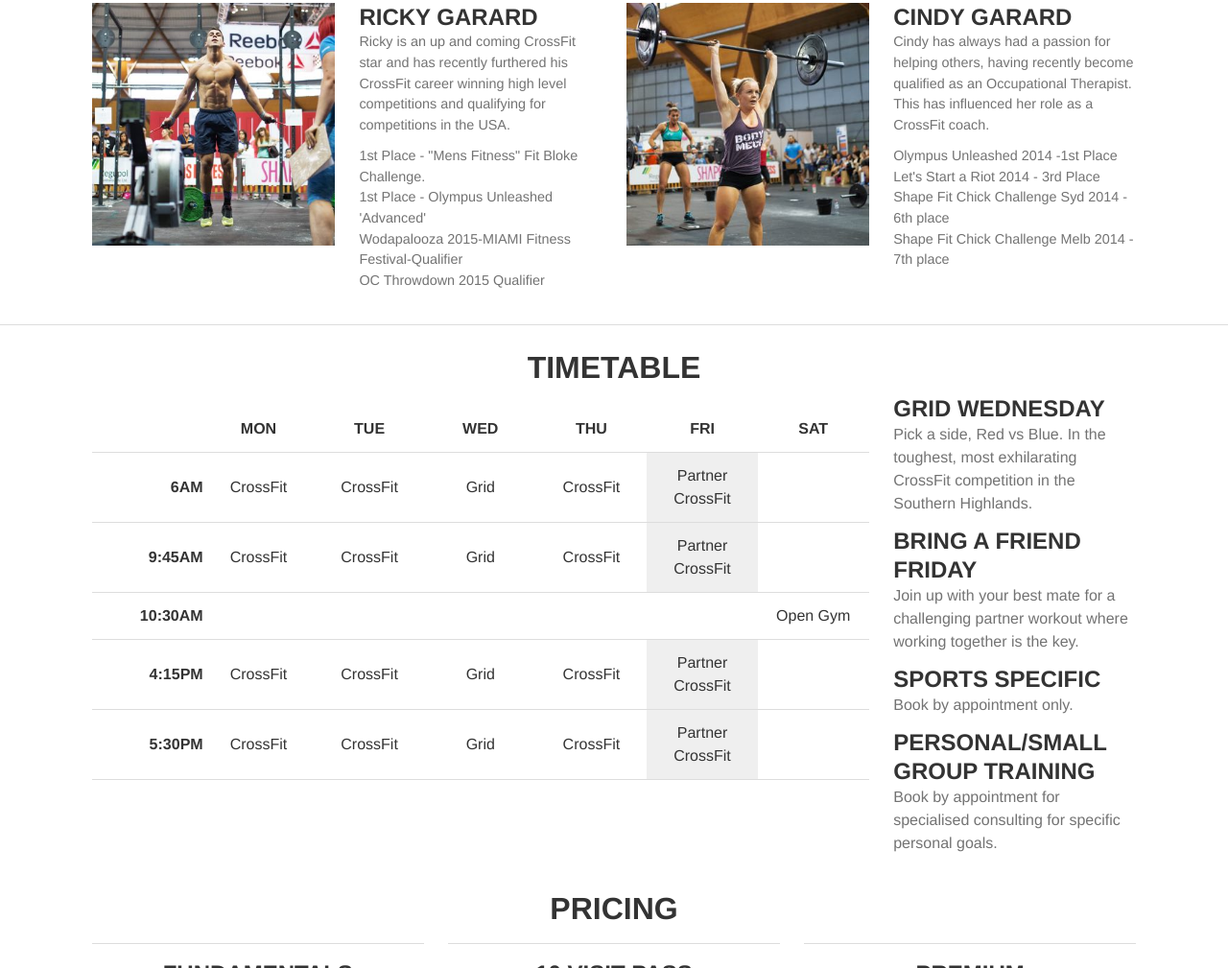
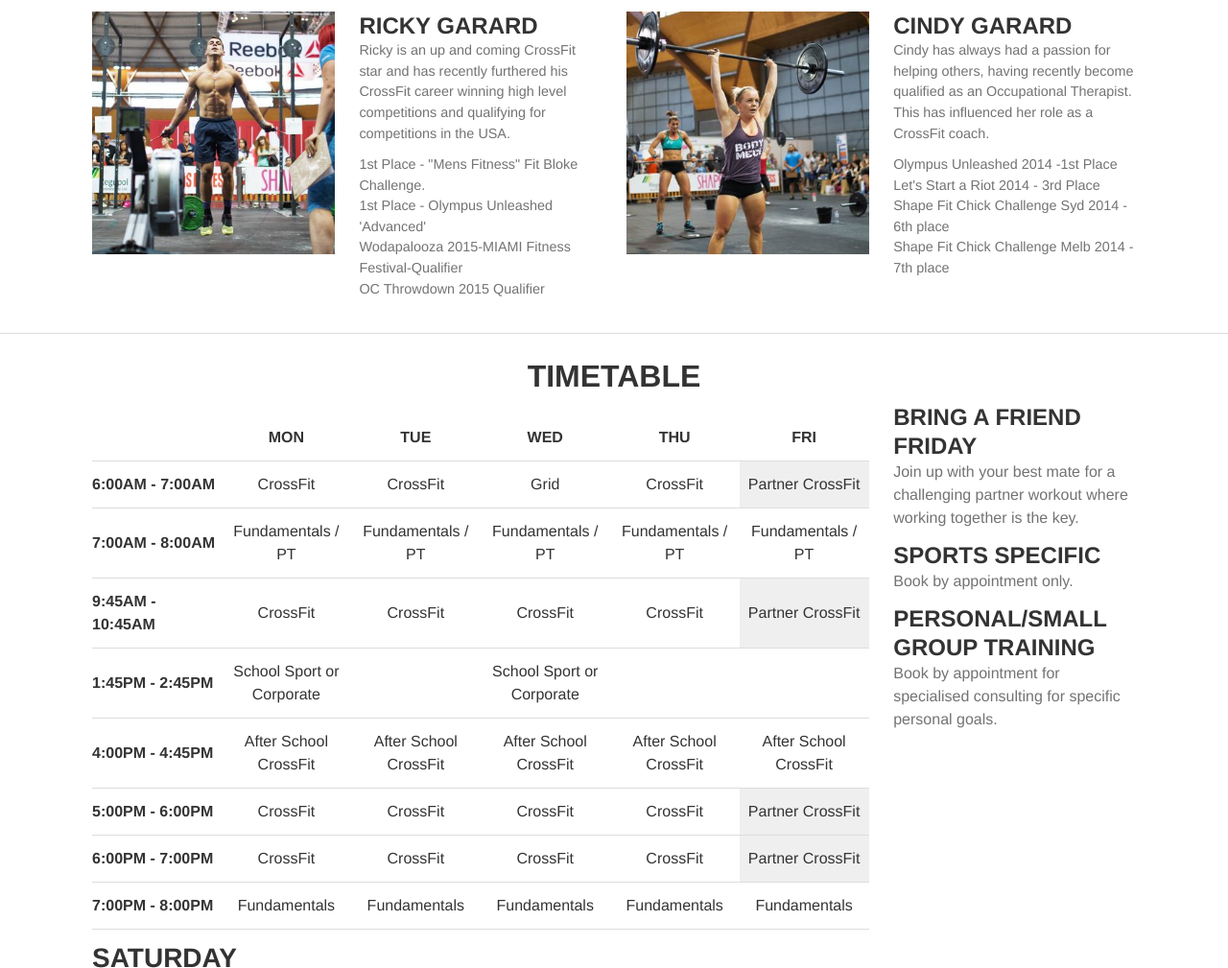
Before and after one commit to carlwoodward/bentoncrossfit, a plain HTML site: page dist/index.html in a window 1280 px wide. Shown: the part 3776-4785 px from the top of the page at 96% size. Drawn offline with Linux system fonts and the light colour scheme; some packages are replaced by stand-ins of ours; a script that the page names is missing.

Commit message:
feat: update copy and timetable for 2016

```diff
--- a/dist/css/app.css
+++ b/dist/css/app.css
@@ -882,9 +882,11 @@ header {
   .timetable tr.days th {
     text-align: center; }
   .timetable th {
-    text-align: right; }
+    text-align: left; }
   .timetable td {
-    text-align: center; }
+    text-overflow: ellipsis;
+    text-align: center;
+    overflow: hidden; }
   .timetable td.grid {
     background: #80BC41;
     color: white; }
--- a/dist/index.html
+++ b/dist/index.html
@@ -98,6 +98,18 @@
         <p>We offer a fun, friendly environment in which to train. You will find kettlebells, dumbbells, wallballs, rowers and plenty of conditioning equipment.</p>
         <p>Our full size rig and 20ft ropes (for climbing) add an extra set of challenges.</p>
       </section>
+      <section>
+        <h2>What You Get</h2>
+        <ul>
+          <li>Become part of a supportive community of like minded individuals</li>
+          <li>20 x classes p/week</li>
+          <li>1 x Specialist workshop p/week</li>
+          <li>1 x Hero workout Saturday's</li>
+          <li>Online Private Educational Forum</li>
+          <li>Highly qualified instructors</li>
+          <li>Professional programming</li>
+        </ul>
+      </section>
     </div>
     <hr />
     <div class="getting-started container" id="free-fundamentals">
@@ -134,21 +146,23 @@
       </div>
       <section class="info">
         <div class="grid">
-          <img src="images/grid.jpg" alt="Grid" /><img src="images/grid-2.jpg" alt="Grid" /><img src="images/immortals.jpg" alt="Immortals" />
+          <img src="images/crossfit-games.jpg" alt="CrossFit Games 2015" /><img src="images/grid-2.jpg" alt="Grid" /><img src="images/immortals.jpg" alt="Immortals" />
         </div>
 
         <h3>Ben Garard</h3>
         <h4>Head Coach</h4>
 
-        <p>Ben is part of the upper echelon of the CrossFit world. He is a regional competitor and is one of the few Australian athletes to be part of the new <a href="https://www.npgl.com/">National Pro Grid League</a> competition. This American-based competition allows Ben to compete side by side with the world's best. It also gives him an opportunity to learn coaching techniques from top CrossFit coaches all around the world.</p>
-        <p>He is a technique expert who can see how to help every different person, provide the right structure and guide and inspire members to perform at their best.</p>
-        <p>Other achievements include:</p>
-        <ul>
-          <li>Winner - Fitbloke Challenge</li>
-          <li>Runner up - OC Throwdown</li>
+        <h2>15th Fittest Man on Earth 2015 at CrossFit Games</h2>
+
+        <ul style="margin-bottom: 21px;">
+          <li>Represented Australia at CrossFit Invitational 2015</li>
+          <li>5th at CrossFit Games Australia Regional 2015</li>
           <li>11th at CrossFit Games Australia Regional 2014</li>
           <li>Part of San Fran Fire NPGL Team</li>
         </ul>
+
+        <p>Ben is one of the best CrossFit competitors in the world. He finished 15th in the 2015 CrossFit Games and represented Australia at the CrossFit Invitational.</p>
+        <p>His approach to fitness is second to none, which is reflected in the results that BentonCrossfit members achieve. Ben prides himself on helping others achieve their goals in fitness goals.</p>
       </section>
       <div class="crew">
         <section class="member">
@@ -190,76 +204,74 @@
             <th>WED</th>
             <th>THU</th>
             <th>FRI</th>
-            <th>SAT</th>
           </tr>
           <tr class="alt">
-            <th>6AM</th>
+            <th>6:00AM - 7:00AM</th>
             <td>CrossFit</td>
             <td>CrossFit</td>
             <td>Grid</td>
             <td>CrossFit</td>
             <td class="free">Partner CrossFit</td>
-            <td>&nbsp;</td>
           </tr>
-          <!-- <tr> -->
-          <!--   <th>9AM</th> -->
-          <!--   <td>&nbsp;</td> -->
-          <!--   <td>&nbsp;</td> -->
-          <!--   <td>&nbsp;</td> -->
-          <!--   <td>&nbsp;</td> -->
-          <!--   <td>&nbsp;</td> -->
-          <!--   <td class="on">Lifting Workshop</td> -->
-          <!-- </tr> -->
+          <tr>
+            <th>7:00AM - 8:00AM</th>
+            <td>Fundamentals / PT</td>
+            <td>Fundamentals / PT</td>
+            <td>Fundamentals / PT</td>
+            <td>Fundamentals / PT</td>
+            <td>Fundamentals / PT</td>
+          </tr>
           <tr class="alt">
-            <th>9:45AM</th>
+            <th>9:45AM - 10:45AM</th>
             <td>CrossFit</td>
             <td>CrossFit</td>
-            <td>Grid</td>
+            <td>CrossFit</td>
             <td>CrossFit</td>
             <td class="free">Partner CrossFit</td>
+          </tr>
+          <tr>
+            <th>1:45PM - 2:45PM</th>
+            <td>School Sport or Corporate</td>
+            <td>&nbsp;</td>
+            <td>School Sport or Corporate</td>
+            <td>&nbsp;</td>
             <td>&nbsp;</td>
           </tr>
           <tr>
-            <th>10:30AM</th>
-            <td>&nbsp;</td>
-            <td>&nbsp;</td>
-            <td>&nbsp;</td>
-            <td>&nbsp;</td>
-            <td>&nbsp;</td>
-            <td class="on">Open Gym</td>
+            <th>4:00PM - 4:45PM</th>
+            <td>After School CrossFit</td>
+            <td>After School CrossFit</td>
+            <td>After School CrossFit</td>
+            <td>After School CrossFit</td>
+            <td>After School CrossFit</td>
           </tr>
           <tr>
-            <th>4:15PM</th>
+            <th>5:00PM - 6:00PM</th>
             <td>CrossFit</td>
             <td>CrossFit</td>
-            <td>Grid</td>
+            <td>CrossFit</td>
             <td>CrossFit</td>
             <td class="free">Partner CrossFit</td>
-            <td>&nbsp;</td>
           </tr>
           <tr class="alt">
-            <th>5:30PM</th>
+            <th>6:00PM - 7:00PM</th>
             <td>CrossFit</td>
             <td>CrossFit</td>
-            <td>Grid</td>
+            <td>CrossFit</td>
             <td>CrossFit</td>
             <td class="free">Partner CrossFit</td>
-            <td>&nbsp;</td>
           </tr>
-          <!-- <tr> -->
-          <!--   <th>6:30PM</th> -->
-          <!--   <td>&nbsp;</td> -->
-          <!--   <td>Sports<br/>Specific</td> -->
-          <!--   <td>Ladies<br/>ONLY</td> -->
-          <!--   <td>&nbsp;</td> -->
-          <!--   <td>&nbsp;</td> -->
-          <!--   <td>&nbsp;</td> -->
-          <!-- </tr> -->
+          <tr>
+            <th>7:00PM - 8:00PM</th>
+            <td>Fundamentals</td>
+            <td>Fundamentals</td>
+            <td>Fundamentals</td>
+            <td>Fundamentals</td>
+            <td>Fundamentals</td>
+          </tr>
         </table>
       </div>
       <div class="info">
-        <h4>Grid Wednesday</h4>
-        <p>Pick a side, Red vs Blue. In the toughest, most exhilarating CrossFit competition in the Southern Highlands.</p>
         <h4>Bring a Friend Friday</h4>
         <p>Join up with your best mate for a challenging partner workout where working together is the key.</p>
         <h4>Sports Specific</h4>
@@ -268,17 +280,25 @@
         <p>Book by appointment for specialised consulting for specific personal goals.</p>
       </div>
     </div>
+    <div class="saturday container">
+      <h3>Saturday</h3>
+      <ul>
+        <li>8am - 8:45am: CrossFit Kids (young ones 5 years - 9 years)</li>
+        <li>8:45am - 9:30am: CrossFit Kids (older ones 9 years - 12 years)</li>
+        <li>10:00am - 11:00am Open Gym OR Saturday Specialist Practical Workshops (Weightlifting, Gymnastics, Mobility, Endurance, Nutrition, Mindset)</li>
+        <li>11:30am - 12:30pm: HERO Workout</li>
+      </ul>
+    </div>
 
     <div class="price container">
       <h2>Pricing</h2>
 
       <section class="item">
         <h4>Fundamentals</h4>
-        <h3><strike>$150</strike></h3>
-        <h4>$100</h4>
+        <h3>$150</h3>
         <p class="time">One off</p>
 
-        <p class="what">3 personal training sessions with world class</p>
+        <p class="what">3 personal training sessions</p>
       </section>
       <section class="item">
         <h4>10 Visit Pass</h4>
@@ -289,11 +309,14 @@
       </section>
       <section class="item">
         <h4>Premium</h4>
-        <h3>$45</h3>
+        <h3>$55</h3>
         <p class="time">Per week</p>
 
         <p class="what">Unlimited visits</p>
       </section>
+    </div>
+    <div class="container">
+      <p style="text-align: center; clear: both; margin-top: 21px;"><strong>Casual Visit - $30</strong></p>
     </div>
 
     <div class="contact">
--- a/dist/scss/components/timetable.scss
+++ b/dist/scss/components/timetable.scss
@@ -24,11 +24,13 @@
   }
 
   th {
-    text-align: right;
+    text-align: left;
   }
 
   td {
+    text-overflow: ellipsis;
     text-align: center;
+    overflow: hidden;
   }
 
   td.grid {
```
Also changed, not shown: dist/images/crossfit-games.jpg (added), 1 other file.
